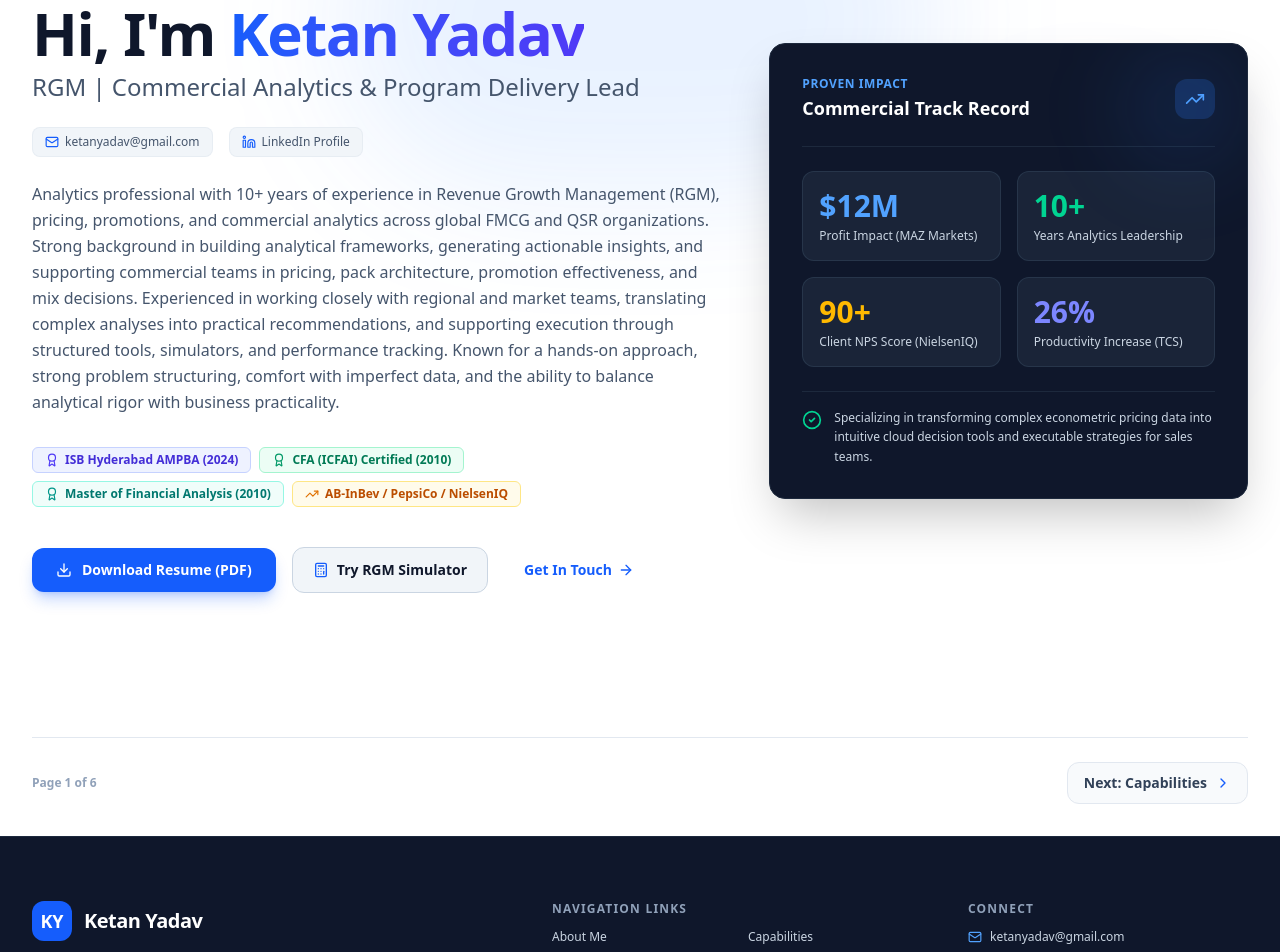
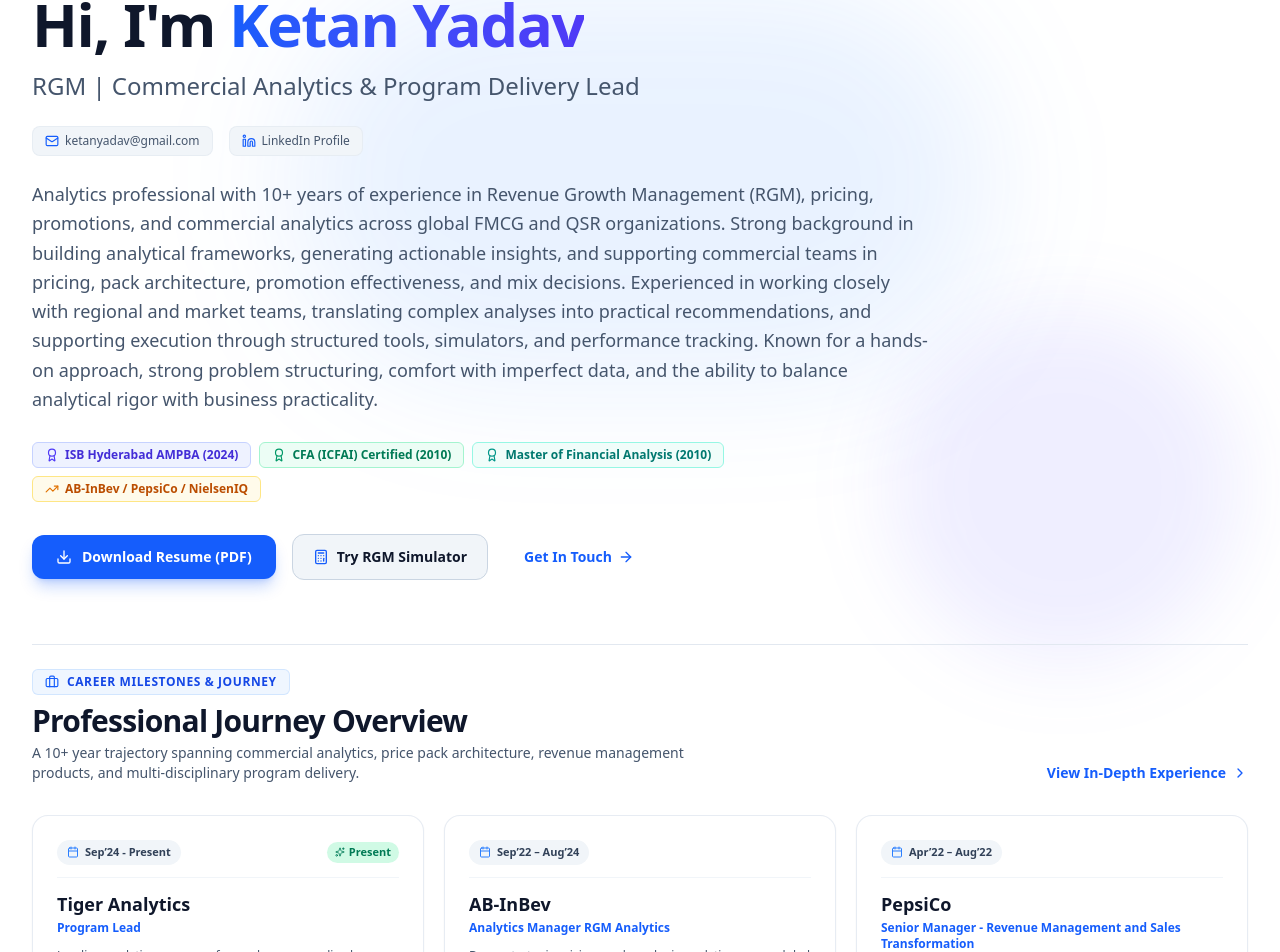
Before and after one commit to ketanyadav84/Personal_Portfolio, a React (Vite) app: page / in a window 1280 px wide. Shown: the part 211-1163 px from the top of the page. Built offline with nearby package versions, Linux system fonts and the light colour scheme.

Commit message:
feat: enhance UI components and contact form
- Upgrade LinkedIn links with standardized routing
- Integrate international country code support into the contact form
- Optimize Hero component layout and documentation
- Improve accessibility and link security across components

```diff
--- a/src/components/ContactSection.tsx
+++ b/src/components/ContactSection.tsx
@@ -1,7 +1,45 @@
 import React, { useState } from 'react';
 import { PERSONAL_INFO } from '../data/resumeData';
 import { ContactFormData, ContactResponse } from '../types';
-import { Mail, Phone, Linkedin, Send, CheckCircle2, AlertCircle, Loader2, MessageSquare, Clock } from 'lucide-react';
+import { Mail, Phone, Linkedin, Send, CheckCircle2, AlertCircle, Loader2, Clock } from 'lucide-react';
+
+const COUNTRY_CODES = [
+  { code: '+91', country: 'India', flag: '🇮🇳' },
+  { code: '+1', country: 'US / Canada', flag: '🇺🇸' },
+  { code: '+44', country: 'UK', flag: '🇬🇧' },
+  { code: '+971', country: 'UAE', flag: '🇦🇪' },
+  { code: '+65', country: 'Singapore', flag: '🇸🇬' },
+  { code: '+61', country: 'Australia', flag: '🇦🇺' },
+  { code: '+49', country: 'Germany', flag: '🇩🇪' },
+  { code: '+33', country: 'France', flag: '🇫🇷' },
+  { code: '+41', country: 'Switzerland', flag: '🇨🇭' },
+  { code: '+31', country: 'Netherlands', flag: '🇳🇱' },
+  { code: '+353', country: 'Ireland', flag: '🇮🇪' },
+  { code: '+966', country: 'Saudi Arabia', flag: '🇸🇦' },
+  { code: '+81', country: 'Japan', flag: '🇯🇵' },
+  { code: '+86', country: 'China', flag: '🇨🇳' },
+  { code: '+852', country: 'Hong Kong', flag: '🇭🇰' },
+  { code: '+55', country: 'Brazil', flag: '🇧🇷' },
+  { code: '+52', country: 'Mexico', flag: '🇲🇽' },
+  { code: '+27', country: 'South Africa', flag: '🇿🇦' },
+  { code: '+64', country: 'New Zealand', flag: '🇳🇿' },
+  { code: '+34', country: 'Spain', flag: '🇪🇸' },
+  { code: '+39', country: 'Italy', flag: '🇮🇹' },
+  { code: '+46', country: 'Sweden', flag: '🇸🇪' },
+  { code: '+47', country: 'Norway', flag: '🇳🇴' },
+  { code: '+45', country: 'Denmark', flag: '🇩🇰' },
+  { code: '+60', country: 'Malaysia', flag: '🇲🇾' },
+  { code: '+62', country: 'Indonesia', flag: '🇮🇩' },
+  { code: '+63', country: 'Philippines', flag: '🇵🇭' },
+  { code: '+84', country: 'Vietnam', flag: '🇻🇳' },
+  { code: '+82', country: 'South Korea', flag: '🇰🇷' },
+  { code: '+20', country: 'Egypt', flag: '🇪🇬' },
+  { code: '+234', country: 'Nigeria', flag: '🇳🇬' },
+  { code: '+254', country: 'Kenya', flag: '🇰🇪' },
+  { code: '+54', country: 'Argentina', flag: '🇦🇷' },
+  { code: '+56', country: 'Chile', flag: '🇨🇱' },
+  { code: '+57', country: 'Colombia', flag: '🇨🇴' },
+];
 
 export const ContactSection: React.FC = () => {
   const [formData, setFormData] = useState<ContactFormData>({
@@ -13,6 +51,8 @@
     message: '',
   });
 
+  const [countryCode, setCountryCode] = useState('+91');
+  const [phoneNumber, setPhoneNumber] = useState('');
   const [loading, setLoading] = useState(false);
   const [response, setResponse] = useState<ContactResponse | null>(null);
 
@@ -28,6 +68,8 @@
     setLoading(true);
     setResponse(null);
 
+    const fullPhone = phoneNumber.trim() ? `${countryCode} ${phoneNumber.trim()}` : '';
+
     // Simulate instant client-side confirmation without requiring backend email setup
     setTimeout(() => {
       setResponse({
@@ -42,11 +84,12 @@
       setFormData({
         name: '',
         email: '',
-        phone: '',
+        phone: fullPhone,
         subject: '',
         reason: 'Consulting',
         message: '',
       });
+      setPhoneNumber('');
       setLoading(false);
     }, 600);
   };
@@ -225,20 +268,36 @@
               </div>
 
               <div className="grid grid-cols-1 sm:grid-cols-2 gap-4">
-                {/* Phone */}
+                {/* Phone with Separate Country Code and Number Input */}
                 <div className="space-y-1.5">
                   <label className="text-xs font-semibold text-slate-700 dark:text-slate-300">
                     Phone Number (Optional)
                   </label>
-                  <input
-                    type="tel"
-                    name="phone"
-                    placeholder="e.g. +1 (555) 019-2834"
-                    value={formData.phone}
-                    onChange={handleChange}
-                    className="w-full px-3.5 py-2.5 rounded-xl border border-slate-200 dark:border-slate-700 bg-slate-50 dark:bg-slate-900 text-sm text-slate-900 dark:text-white focus:outline-none focus:ring-2 focus:ring-blue-500"
-                    id="contact-input-phone"
-                  />
+                  <div className="flex gap-2">
+                    <select
+                      id="contact-select-country-code"
+                      name="countryCode"
+                      value={countryCode}
+                      onChange={(e) => setCountryCode(e.target.value)}
+                      className="w-[115px] sm:w-[125px] px-2.5 py-2.5 rounded-xl border border-slate-200 dark:border-slate-700 bg-slate-50 dark:bg-slate-900 text-xs sm:text-sm text-slate-900 dark:text-white focus:outline-none focus:ring-2 focus:ring-blue-500 shrink-0 cursor-pointer font-medium"
+                      title="Select Country Dial Code"
+                    >
+                      {COUNTRY_CODES.map((item) => (
+                        <option key={`${item.code}-${item.country}`} value={item.code}>
+                          {item.flag} {item.code}
+                        </option>
+                      ))}
+                    </select>
+                    <input
+                      type="tel"
+                      name="phone"
+                      placeholder="e.g. 99244 70299"
+                      value={phoneNumber}
+                      onChange={(e) => setPhoneNumber(e.target.value)}
+                      className="flex-1 min-w-0 px-3.5 py-2.5 rounded-xl border border-slate-200 dark:border-slate-700 bg-slate-50 dark:bg-slate-900 text-sm text-slate-900 dark:text-white focus:outline-none focus:ring-2 focus:ring-blue-500"
+                      id="contact-input-phone"
+                    />
+                  </div>
                 </div>
 
                 {/* Reason Select */}
--- a/src/components/Footer.tsx
+++ b/src/components/Footer.tsx
@@ -68,10 +68,11 @@
                 <span>{PERSONAL_INFO.email}</span>
               </a>
               <a
-                href={PERSONAL_INFO.linkedIn}
+                href="https://www.linkedin.com/in/ketanyadav84/"
                 target="_blank"
-                rel="noreferrer"
+                rel="noopener noreferrer"
                 className="flex items-center gap-2 hover:text-blue-400 transition-colors"
+                id="footer-linkedin-link"
               >
                 <Linkedin className="w-3.5 h-3.5 text-blue-400" />
                 <span>LinkedIn Profile</span>
--- a/src/components/Hero.tsx
+++ b/src/components/Hero.tsx
@@ -1,6 +1,6 @@
 import React from 'react';
-import { PERSONAL_INFO } from '../data/resumeData';
-import { ArrowRight, Download, Mail, Linkedin, Phone, Award, TrendingUp, CheckCircle2, Calculator } from 'lucide-react';
+import { PERSONAL_INFO, WORK_HISTORY } from '../data/resumeData';
+import { ArrowRight, Download, Mail, Linkedin, Award, TrendingUp, Calculator, Briefcase, ChevronRight, Sparkles, Calendar } from 'lucide-react';
 
 interface HeroProps {
   onOpenResumeModal: () => void;
@@ -9,16 +9,15 @@
 
 export const Hero: React.FC<HeroProps> = ({ onOpenResumeModal, onNavigateTab }) => {
   return (
-    <section id="about" className="relative pt-32 pb-20 md:pt-40 md:pb-28 overflow-hidden">
+    <section id="about" className="relative pt-28 pb-20 md:pt-36 md:pb-24 overflow-hidden">
       {/* Subtle Background Accent Glows */}
-      <div className="absolute top-1/4 left-1/2 -translate-x-1/2 -translate-y-1/2 w-[600px] h-[350px] bg-blue-500/10 dark:bg-blue-600/15 rounded-full blur-3xl pointer-events-none" />
-      <div className="absolute top-1/3 right-10 w-[300px] h-[300px] bg-indigo-500/10 dark:bg-indigo-600/15 rounded-full blur-2xl pointer-events-none" />
+      <div className="absolute top-1/4 left-1/2 -translate-x-1/2 -translate-y-1/2 w-[700px] h-[400px] bg-blue-500/10 dark:bg-blue-600/15 rounded-full blur-3xl pointer-events-none" />
+      <div className="absolute top-1/3 right-10 w-[350px] h-[350px] bg-indigo-500/10 dark:bg-indigo-600/15 rounded-full blur-2xl pointer-events-none" />
 
-      <div className="max-w-7xl mx-auto px-4 sm:px-6 lg:px-8 relative z-10">
-        <div className="grid grid-cols-1 lg:grid-cols-12 gap-12 items-center">
+      <div className="max-w-7xl mx-auto px-4 sm:px-6 lg:px-8 relative z-10 space-y-16">
 
-          {/* Main Info Area */}
-          <div className="lg:col-span-7 space-y-6 text-left">
+        {/* Profile Summary Header */}
+        <div className="max-w-4xl space-y-6 text-left">
           {/* Availability Pill */}
           <div className="inline-flex items-center gap-2 px-3.5 py-1.5 rounded-full bg-blue-50 dark:bg-blue-950/60 border border-blue-200/80 dark:border-blue-800/80 text-blue-700 dark:text-blue-300 text-xs font-semibold tracking-wide">
             <span className="w-2 h-2 rounded-full bg-emerald-500 animate-pulse" />
@@ -27,7 +26,7 @@
 
           {/* Main Heading */}
           <div className="space-y-2">
-              <h1 className="text-4xl sm:text-5xl lg:text-6xl font-extrabold text-slate-900 dark:text-white tracking-tight leading-none">
+            <h1 className="text-4xl sm:text-5xl lg:text-6xl font-extrabold text-slate-900 dark:text-white tracking-tight leading-tight">
               Hi, I'm <span className="text-transparent bg-clip-text bg-gradient-to-r from-blue-600 to-indigo-600 dark:from-blue-400 dark:to-indigo-400">{PERSONAL_INFO.name}</span>
             </h1>
             <p className="text-xl sm:text-2xl font-medium text-slate-600 dark:text-slate-300">
@@ -46,9 +45,9 @@
               <span>{PERSONAL_INFO.email}</span>
             </a>
             <a
-                href={PERSONAL_INFO.linkedIn}
+              href="https://www.linkedin.com/in/ketanyadav84/"
               target="_blank"
-                rel="noreferrer"
+              rel="noopener noreferrer"
               className="flex items-center gap-1.5 bg-slate-100 dark:bg-slate-800/60 px-3 py-1.5 rounded-lg border border-slate-200/60 dark:border-slate-700/60 hover:text-blue-600 dark:hover:text-blue-400 transition-colors"
               id="hero-linkedin-link"
             >
@@ -58,12 +57,12 @@
           </div>
 
           {/* Bio Summary */}
-            <p className="text-slate-600 dark:text-slate-300 text-sm sm:text-base leading-relaxed">
+          <p className="text-slate-600 dark:text-slate-300 text-base sm:text-lg leading-relaxed max-w-4xl">
             {PERSONAL_INFO.summary}
           </p>
 
           {/* Key Credentials Badges */}
-            <div className="pt-2 flex flex-wrap items-center gap-2">
+          <div className="pt-1 flex flex-wrap items-center gap-2">
             <span className="inline-flex items-center gap-1.5 px-3 py-1 rounded-md text-xs font-semibold bg-indigo-50 dark:bg-indigo-950/50 text-indigo-700 dark:text-indigo-300 border border-indigo-200 dark:border-indigo-800">
               <Award className="w-3.5 h-3.5 text-indigo-600 dark:text-indigo-400" />
               ISB Hyderabad AMPBA (2024)
@@ -83,11 +82,11 @@
           </div>
 
           {/* Action Buttons */}
-            <div className="pt-4 flex flex-wrap items-center gap-4">
+          <div className="pt-2 flex flex-wrap items-center gap-4">
             <button
               onClick={onOpenResumeModal}
               id="hero-download-resume-btn"
-                className="inline-flex items-center gap-2.5 px-6 py-3 rounded-xl font-semibold text-sm bg-blue-600 hover:bg-blue-700 text-white shadow-lg shadow-blue-600/25 transition-all hover:scale-[1.02] active:scale-[0.98]"
+              className="inline-flex items-center gap-2.5 px-6 py-3 rounded-xl font-semibold text-sm bg-blue-600 hover:bg-blue-700 text-white shadow-lg shadow-blue-600/25 transition-all hover:scale-[1.02] active:scale-[0.98] cursor-pointer"
             >
               <Download className="w-4 h-4" />
               <span>Download Resume (PDF)</span>
@@ -113,56 +112,73 @@
           </div>
         </div>
 
-          {/* Key Impact Stats Card Grid */}
-          <div className="lg:col-span-5">
-            <div className="bg-slate-900 text-white p-6 sm:p-8 rounded-2xl shadow-2xl border border-slate-800 relative overflow-hidden">
-              <div className="absolute top-0 right-0 w-32 h-32 bg-blue-500/10 rounded-full blur-2xl pointer-events-none" />
+        {/* Overall Career Timeline & Journey Section */}
+        <div className="pt-6 border-t border-slate-200 dark:border-slate-800" id="career-journey-timeline">
+          <div className="flex flex-col sm:flex-row sm:items-end justify-between gap-4 mb-8">
+            <div>
+              <div className="inline-flex items-center gap-2 px-3 py-1 rounded-md bg-blue-50 dark:bg-blue-950/60 text-blue-700 dark:text-blue-300 text-xs font-bold uppercase tracking-wider mb-2 border border-blue-200/60 dark:border-blue-800/60">
+                <Briefcase className="w-3.5 h-3.5 text-blue-600 dark:text-blue-400" />
+                <span>Career Milestones & Journey</span>
+              </div>
+              <h2 className="text-2xl sm:text-3xl font-extrabold text-slate-900 dark:text-white tracking-tight">
+                Professional Journey Overview
+              </h2>
+              <p className="text-sm text-slate-600 dark:text-slate-400 mt-1 max-w-2xl">
+                A 10+ year trajectory spanning commercial analytics, price pack architecture, revenue management products, and multi-disciplinary program delivery.
+              </p>
+            </div>
 
-              <div className="flex items-center justify-between pb-6 border-b border-slate-800">
+            {onNavigateTab && (
+              <button
+                onClick={() => onNavigateTab('experience')}
+                id="hero-view-full-experience-btn"
+                className="inline-flex items-center gap-1.5 text-xs sm:text-sm font-semibold text-blue-600 dark:text-blue-400 hover:text-blue-700 dark:hover:text-blue-300 transition-colors whitespace-nowrap cursor-pointer"
+              >
+                <span>View In-Depth Experience</span>
+                <ChevronRight className="w-4 h-4" />
+              </button>
+            )}
+          </div>
+
+          {/* Timeline Grid */}
+          <div className="grid grid-cols-1 md:grid-cols-2 lg:grid-cols-3 gap-5">
+            {WORK_HISTORY.map((exp, index) => (
+              <div
+                key={exp.id}
+                id={`career-overview-card-${exp.id}`}
+                className="relative rounded-2xl bg-white dark:bg-slate-900 border border-slate-200/80 dark:border-slate-800 p-5 sm:p-6 flex flex-col justify-between hover:border-blue-400/80 dark:hover:border-blue-600/80 transition-all shadow-xs hover:shadow-md group"
+              >
+                {/* Top Row: Period & Company */}
                 <div>
-                  <p className="text-xs font-semibold text-blue-400 uppercase tracking-wider">Proven Impact</p>
-                  <h3 className="text-lg font-bold text-white mt-0.5">Commercial Track Record</h3>
+                  <div className="flex items-center justify-between gap-2 pb-3 mb-3 border-b border-slate-100 dark:border-slate-800">
+                    <span className="text-[11px] font-bold px-2.5 py-1 rounded-full bg-slate-100 dark:bg-slate-800 text-slate-700 dark:text-slate-300 flex items-center gap-1.5">
+                      <Calendar className="w-3 h-3 text-blue-500" />
+                      {exp.period}
+                    </span>
+                    {index === 0 && (
+                      <span className="text-[11px] font-bold px-2 py-0.5 rounded-full bg-emerald-100 dark:bg-emerald-950 text-emerald-700 dark:text-emerald-300 flex items-center gap-1">
+                        <Sparkles className="w-2.5 h-2.5" /> Present
+                      </span>
+                    )}
                   </div>
-                <div className="w-10 h-10 rounded-xl bg-blue-500/20 flex items-center justify-center text-blue-400">
-                  <TrendingUp className="w-5 h-5" />
+
+                  <h3 className="text-lg font-bold text-slate-900 dark:text-white group-hover:text-blue-600 dark:group-hover:text-blue-400 transition-colors">
+                    {exp.company}
+                  </h3>
+                  <p className="text-xs font-semibold text-blue-600 dark:text-blue-400 mt-0.5 mb-2.5">
+                    {exp.role}
+                  </p>
+
+                  <p className="text-xs text-slate-600 dark:text-slate-400 leading-relaxed">
+                    {exp.summary}
+                  </p>
                 </div>
               </div>
-
-              {/* Grid of Key Metrics */}
-              <div className="grid grid-cols-2 gap-4 py-6">
-                <div className="p-4 rounded-xl bg-slate-800/80 border border-slate-700/60">
-                  <p className="text-2xl sm:text-3xl font-extrabold text-blue-400">$12M</p>
-                  <p className="text-xs text-slate-300 font-medium mt-1">Profit Impact (MAZ Markets)</p>
-                </div>
-
-                <div className="p-4 rounded-xl bg-slate-800/80 border border-slate-700/60">
-                  <p className="text-2xl sm:text-3xl font-extrabold text-emerald-400">10+</p>
-                  <p className="text-xs text-slate-300 font-medium mt-1">Years Analytics Leadership</p>
-                </div>
-
-                <div className="p-4 rounded-xl bg-slate-800/80 border border-slate-700/60">
-                  <p className="text-2xl sm:text-3xl font-extrabold text-amber-400">90+</p>
-                  <p className="text-xs text-slate-300 font-medium mt-1">Client NPS Score (NielsenIQ)</p>
-                </div>
-
-                <div className="p-4 rounded-xl bg-slate-800/80 border border-slate-700/60">
-                  <p className="text-2xl sm:text-3xl font-extrabold text-indigo-400">26%</p>
-                  <p className="text-xs text-slate-300 font-medium mt-1">Productivity Increase (TCS)</p>
-                </div>
-              </div>
-
-              {/* Highlight callout */}
-              <div className="pt-4 border-t border-slate-800 flex items-start gap-3">
-                <CheckCircle2 className="w-5 h-5 text-emerald-400 shrink-0 mt-0.5" />
-                <p className="text-xs text-slate-300 leading-relaxed">
-                  Specializing in transforming complex econometric pricing data into intuitive cloud decision tools and executable strategies for sales teams.
-                </p>
-              </div>
+            ))}
           </div>
         </div>
 
       </div>
-      </div>
     </section>
   );
 };
--- a/src/components/ResumeModal.tsx
+++ b/src/components/ResumeModal.tsx
@@ -230,7 +230,15 @@
             <div className="flex flex-wrap items-center gap-4 text-xs text-slate-600 dark:text-slate-400 pt-1">
               <span className="flex items-center gap-1"><Mail className="w-3.5 h-3.5 text-blue-500" /> {PERSONAL_INFO.email}</span>
               <span className="flex items-center gap-1"><Phone className="w-3.5 h-3.5 text-blue-500" /> {PERSONAL_INFO.phone}</span>
-              <span className="flex items-center gap-1"><Linkedin className="w-3.5 h-3.5 text-blue-500" /> linkedin.com/in/ketanyadav84</span>
+              <a
+                href="https://www.linkedin.com/in/ketanyadav84/"
+                target="_blank"
+                rel="noopener noreferrer"
+                className="flex items-center gap-1 text-blue-600 dark:text-blue-400 hover:underline"
+              >
+                <Linkedin className="w-3.5 h-3.5 text-blue-500" />
+                <span>linkedin.com/in/ketanyadav84</span>
+              </a>
             </div>
           </div>
 
```
Also changed, not shown: 1 other file (tests, documents, lock files or other folders). Lines whose indentation alone changed are shown as unchanged.
